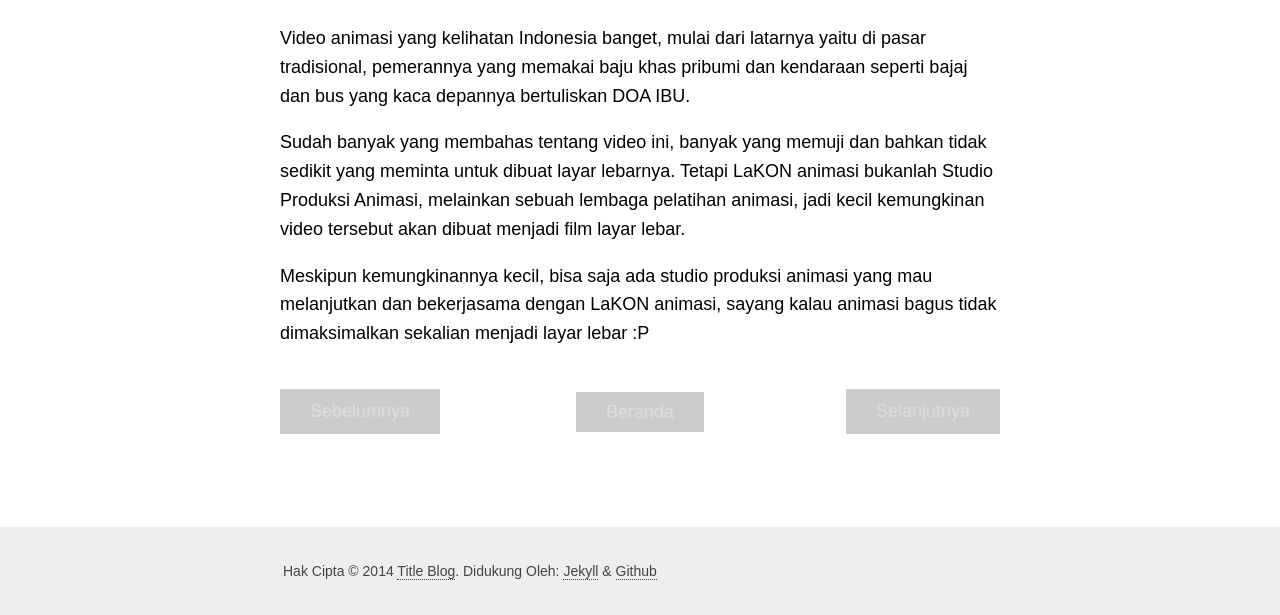
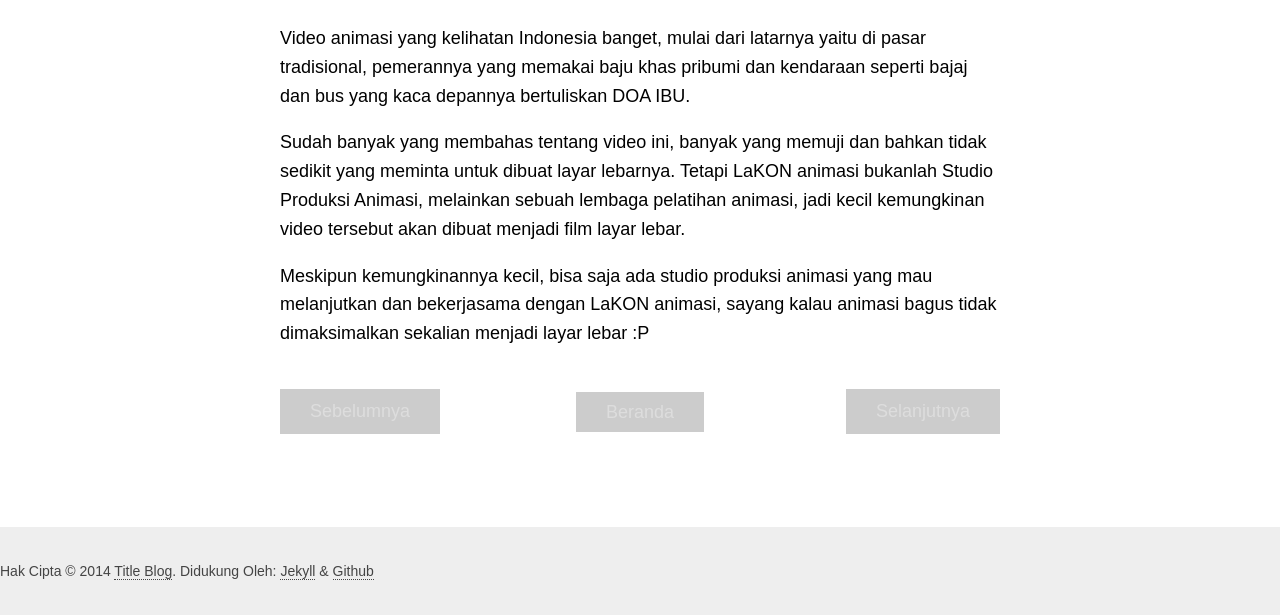
Before and after one commit to icqok/icqok.github.io, a Jekyll site: the page built from _posts/2011-12-22-lakon-pada-suatu-ketika.html, in a window 1280 px wide. Shown: the part 1068-1683 px from the top of the page. Built offline with Jekyll 4.4.1, drawn with Linux system fonts in a browser that asks for light colours; some web fonts are replaced; Markdown is read by kramdown in place of the engine named in the settings; comment, search, counter and statistics services are not loaded.

Commit message:
Update main.css

```diff
--- a/css/main.css
+++ b/css/main.css
@@ -49,7 +49,7 @@ blockquote cite,blockquote small{font-style:normal;font-size:.85em}
 .clearfix:before,.entry-content:before{content:"";display:table}
 .clearfix:after,.entry-content:after{content:"";display:table;clear:both}
 .container{width:45em;margin-left:auto;margin-right:auto;padding:0}
-.colophon{font-size:.875em;color:#444;width:51em;margin:0 auto;}
+.colophon{font-size:.875em;color:#444;}
 .colophon a{color:#444;border-bottom:1px dotted;}
 .colophon a:hover{color:#777}
 .site-header{background:#818181 url(/images/cover.png) no-repeat center;height:25em;-webkit-background-size:cover;background-size:cover;text-align:center;padding-top:9.375em;color:#FFF}
```
